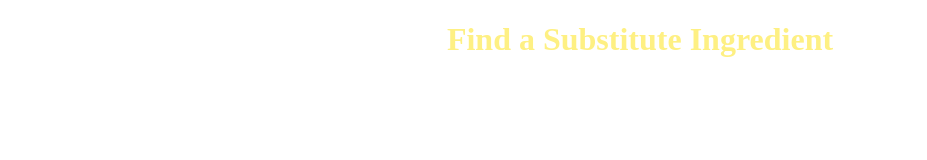
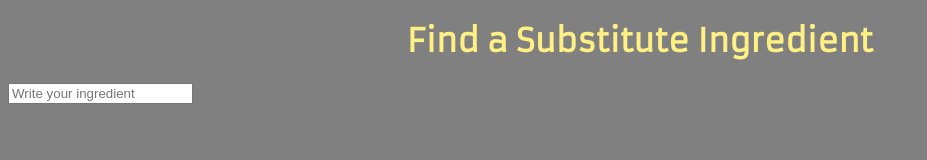
Before and after one commit to SallyResch/Ingrii.sti, a plain HTML site: page index.html in a window 1280 px wide. Shown: the whole page, without its empty margins (0-927 px from the left). Drawn offline with Linux system fonts and the light colour scheme.

Commit message:
import font, added searchbar in index.html

```diff
--- a/index.html
+++ b/index.html
@@ -17,6 +17,12 @@
       <h1>Find a Substitute Ingredient</h1>
     </header>
   </div>
+
+  <div class="wrapper">
+    <div class="search-input">
+      <input type="text" placeholder="Write your ingredient">
+    </div>
+  </div>
 </body>
 
 </html>
--- a/style.css
+++ b/style.css
@@ -1,5 +1,13 @@
+@import url('https://fonts.googleapis.com/css2?family=Armata&display=swap');
+
+* {}
+
+body {
+  background: grey;
+}
+
 .header {
   color: #FEF083;
   text-align: center;
-
+  font-family: 'Armata', sans-serif;
 }
```
